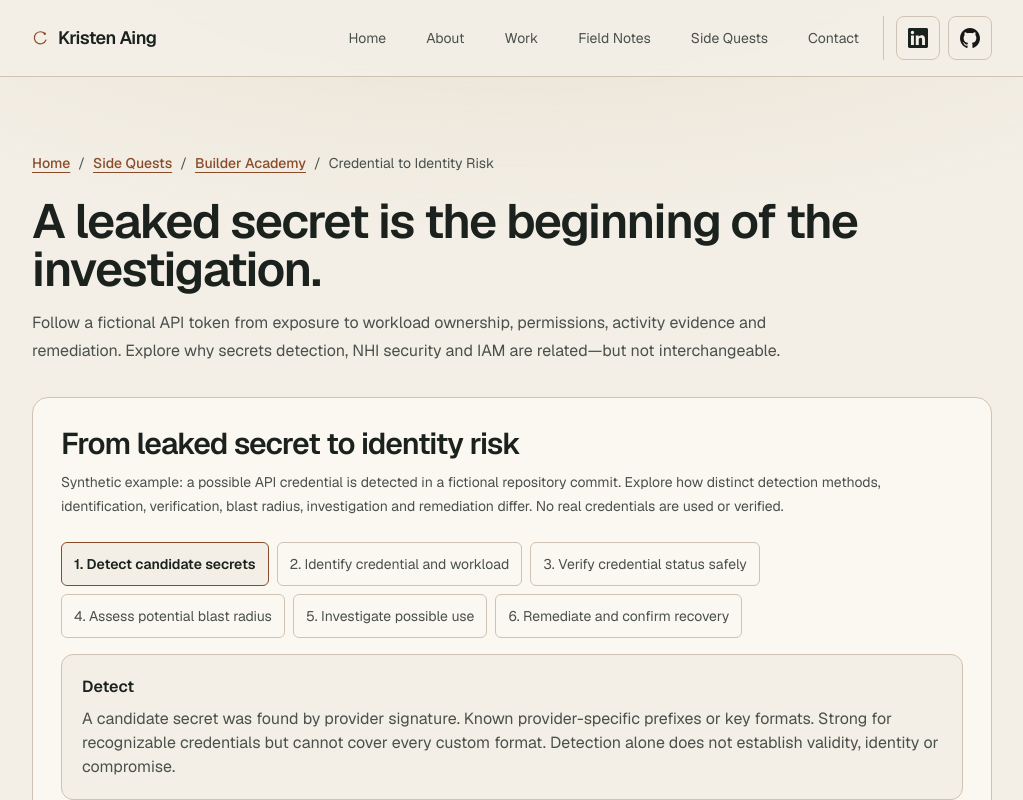
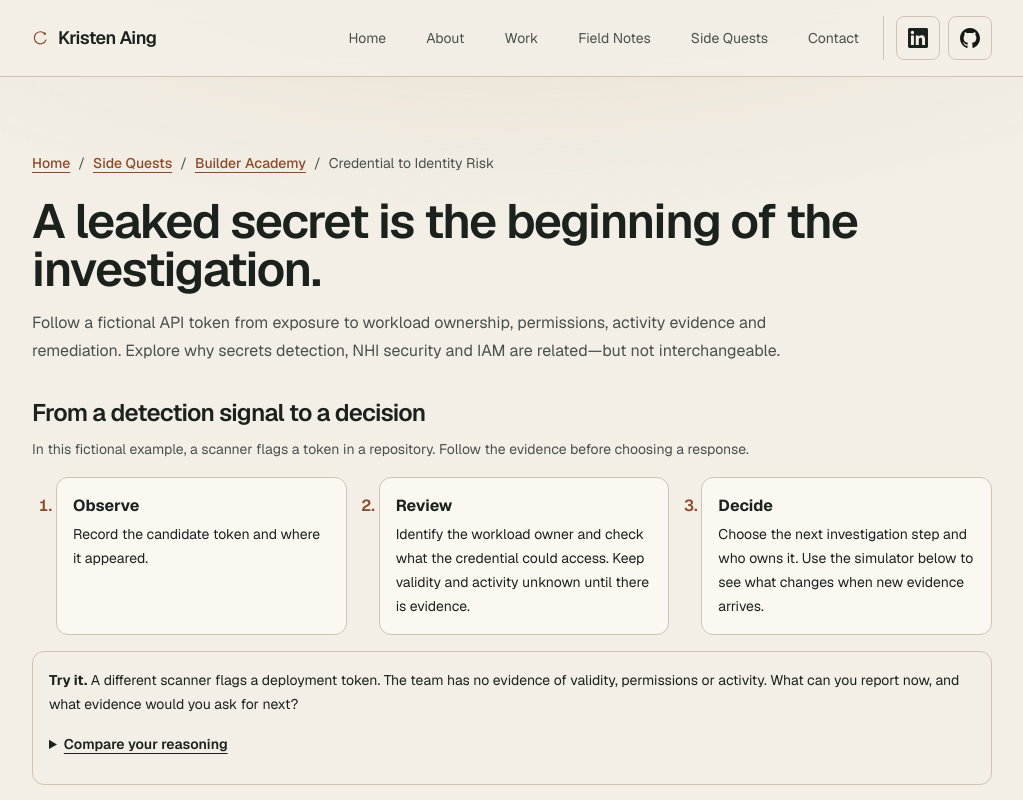
Before and after one commit to heyfunwhoa/byjoyaing-portfolio, a Next.js app: page /builder-academy/credential-risk in a window 1280 px wide. Shown: the top 800 px of the page, without its empty margins (128-1151 px from the left). Built offline with nearby package versions, Linux system fonts and the light colour scheme.

Commit message:
feat(academy): pilot credential risk evidence diagram

```diff
--- a/app/builder-academy/credential-risk/page.tsx
+++ b/app/builder-academy/credential-risk/page.tsx
@@ -17,6 +17,33 @@ export default function CredentialRiskPage() {
         <AcademyBreadcrumb title="Credential to Identity Risk" />
         <h1 className="mt-3 font-display text-4xl sm:text-5xl">A leaked secret is the beginning of the investigation.</h1>
         <p className="mt-4 max-w-3xl leading-7 text-muted">Follow a fictional API token from exposure to workload ownership, permissions, activity evidence and remediation. Explore why secrets detection, NHI security and IAM are related—but not interchangeable.</p>
+        <section aria-labelledby="credential-evidence-title" className="mt-8">
+          <h2 id="credential-evidence-title" className="font-display text-2xl">From a detection signal to a decision</h2>
+          <p className="mt-2 max-w-3xl text-sm leading-6 text-muted">
+            In this fictional example, a scanner flags a token in a repository. Follow the evidence before choosing a response.
+          </p>
+          <ol className="mt-4 grid list-decimal gap-3 pl-6 marker:font-semibold marker:text-accent md:grid-cols-3 md:gap-8">
+            <li className="min-w-0 rounded-xl border border-border bg-card p-4">
+              <strong className="block">Observe</strong>
+              <p className="mt-1 text-sm leading-6">Record the candidate token and where it appeared.</p>
+            </li>
+            <li className="min-w-0 rounded-xl border border-border bg-card p-4">
+              <strong className="block">Review</strong>
+              <p className="mt-1 text-sm leading-6">Identify the workload owner and check what the credential could access. Keep validity and activity unknown until there is evidence.</p>
+            </li>
+            <li className="min-w-0 rounded-xl border border-border bg-card p-4">
+              <strong className="block">Decide</strong>
+              <p className="mt-1 text-sm leading-6">Choose the next investigation step and who owns it. Use the simulator below to see what changes when new evidence arrives.</p>
+            </li>
+          </ol>
+          <div className="mt-4 rounded-xl border border-border bg-background p-4 text-sm leading-6">
+            <p><strong>Try it.</strong> A different scanner flags a deployment token. The team has no evidence of validity, permissions or activity. What can you report now, and what evidence would you ask for next?</p>
+            <details className="mt-2">
+              <summary className="min-h-11 cursor-pointer py-2 font-semibold underline underline-offset-4">Compare your reasoning</summary>
+              <p>Report a candidate exposure and name what is unknown. Ask the workload owner for credential status and effective permissions, then check authorized activity records before drawing conclusions about use. Start the simulator with the unknowns in place and compare its recommendation with the result after adding evidence.</p>
+            </details>
+          </div>
+        </section>
         <div className="mt-8"><CredentialRiskExplorer /></div>
         <div className="mt-8 flex flex-wrap gap-4 text-sm">
           <Link href="/builder-academy/identity-journey" className="text-accent underline underline-offset-4">Explore identity journeys</Link>
```
Also changed, not shown: 1 other file (tests, documents, lock files or other folders).
